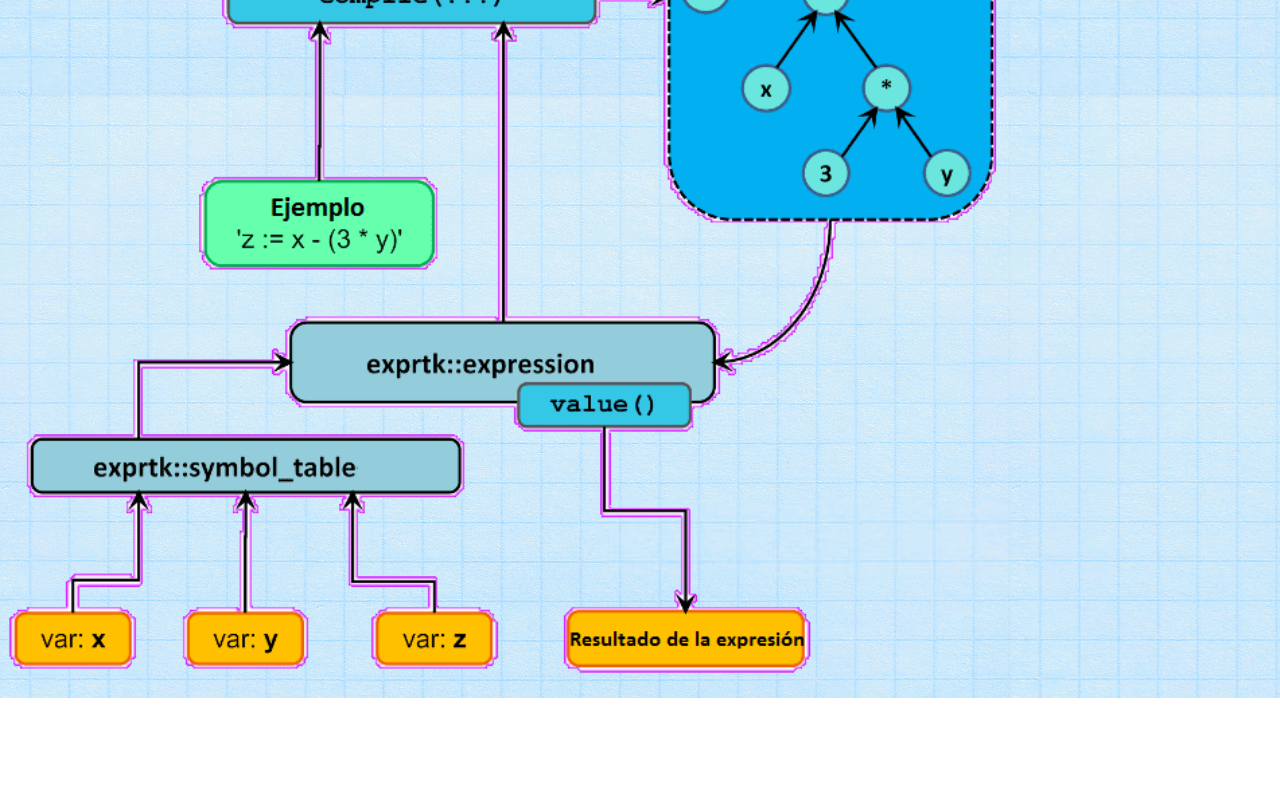
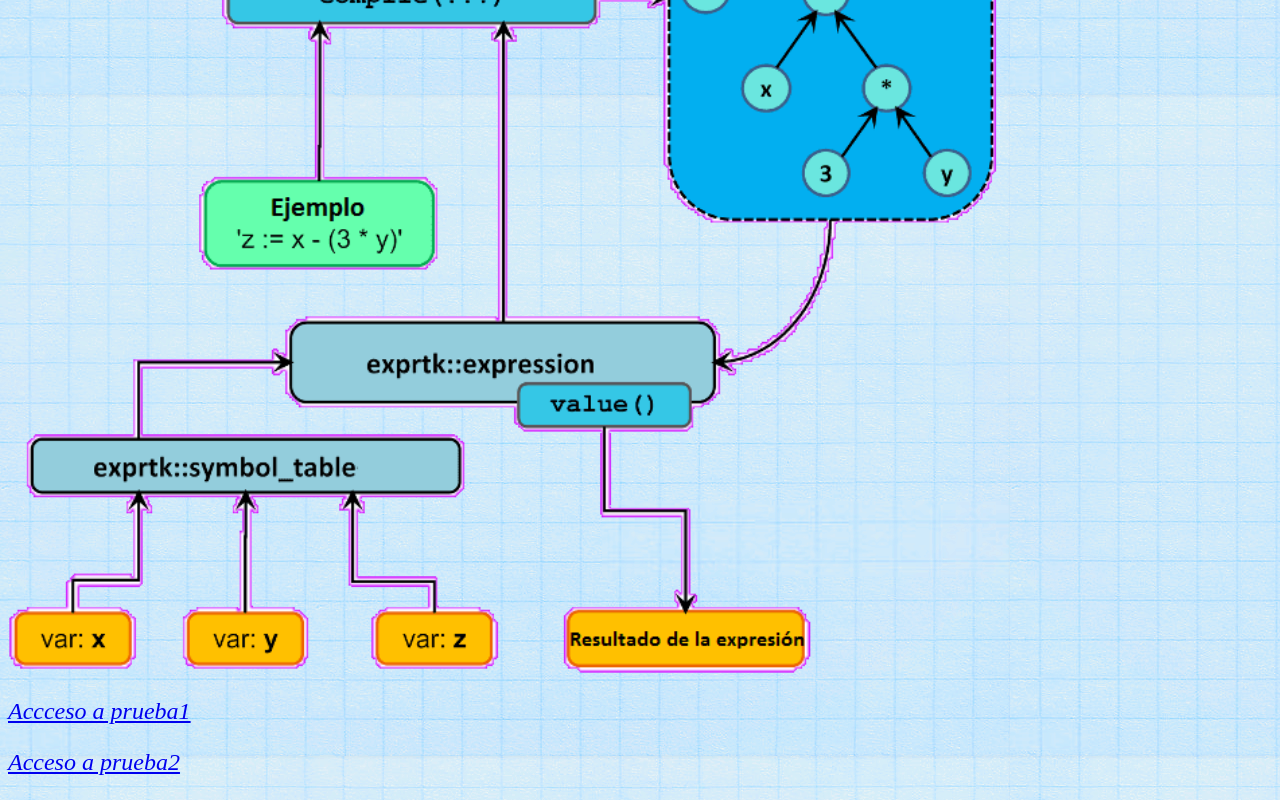
Before and after one commit to Reeturn0/Calculadora_Online.github.io, a plain HTML site: page index.html in a window 1280 px wide. Shown: the part 1227-2027 px from the top of the page. Before the commit the page ends 1925 px from the top, so only its background shows below. Drawn offline with nearby package versions, Linux system fonts and the light colour scheme; some packages are replaced by stand-ins of ours.

Commit message:
Add files via upload

```diff
--- a/index.html
+++ b/index.html
@@ -60,7 +60,7 @@ body {
 <div align="center">
   <p clas s="Azul_Fuerte"><img src="calculation.png" width="151" height="141" align="absmiddle" /><span><strong class="azul"><font size = "5.7">Calculadora Online</font></strong></span></p>
 </div>
-<form action = "/php/php_impl.php"  method = "post" align = "center">
+<form action = "php_impl.php"  method = "POST" align = "center">
     <input type = "text" name = "iexpr" id = "iexpr_t" placeholder = "ax^2 + bx + c = 0" style = "width: 600px; height: 35px;" oninput = "updateMath(this.value)">
     <input type = "submit" style = "background-color: lightgreen" value = "Calcular"/>
 	<br/>
@@ -183,6 +183,7 @@ function insertSqrt()
   </tr>
 </table>
 <img src="exprtk_uml_diagram_burned.gif" width="996" height="852" align="absmiddle" />
-<p id = "ans" ></p>
+<p id = "ans" ><em><a href="prueba1.htm">Accceso a prueba1</a></em></p>
+<p ><em><a href="prueba2.htm">Acceso a prueba2</a></em></p>
 </body>
 </html>
```
